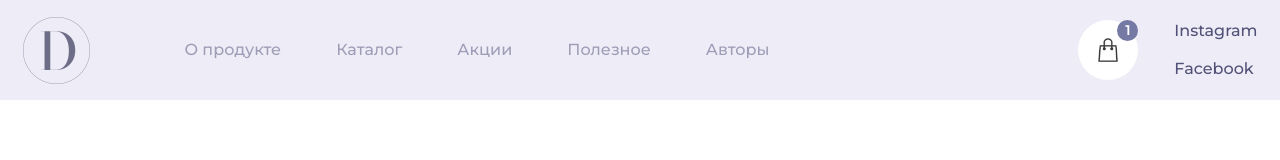
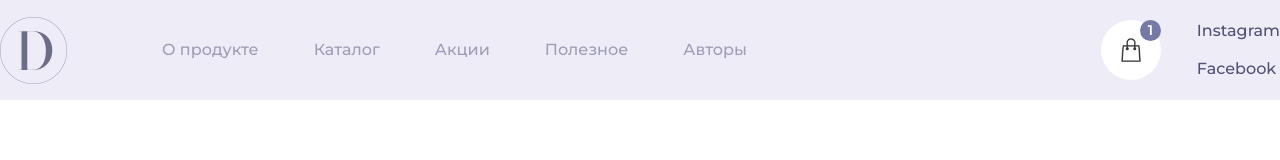
Before and after one commit to ansunrisein/diamaint, a website: page public/index.html in a window 1280 px wide. Drawn offline with nearby package versions, Linux system fonts and the light colour scheme.

Commit message:
Refactor header

```diff
--- a/public/index.html
+++ b/public/index.html
@@ -21,25 +21,21 @@
   </head>
   <body>
     <header class="header">
-      <div class="header__container">
+      <div class="layout header__container">
         <nav class="header__navigation">
           <a href="#">
-            <img class="header__navigation__logo" src="assets/D.png" alt="Diamaint" />
+            <img class="header__logo" src="assets/D.png" alt="Diamaint" />
           </a>
-          <a href="#" class="header__navigation__text">О продукте</a>
-          <a href="#" class="header__navigation__text">Каталог</a>
-          <a href="#" class="header__navigation__text">Акции</a>
-          <a href="#" class="header__navigation__text">Полезное</a>
-          <a href="#" class="header__navigation__text">Авторы</a>
+          <a href="#" class="header__link">О продукте</a>
+          <a href="#" class="header__link">Каталог</a>
+          <a href="#" class="header__link">Акции</a>
+          <a href="#" class="header__link">Полезное</a>
+          <a href="#" class="header__link">Авторы</a>
         </nav>
-        <div class="header__box">
-          <a href="#" class="header__box__basket">
-            <img class="header__box__basket-content" src="assets/basket.png" alt="basket" />
-          </a>
-          <div class="header__box__social">
-            <a href="#" class="header__box__social-text">Instagram</a>
-            <a href="#" class="header__box__social-text">Facebook</a>
-          </div>
+        <a href="#" class="header__cart" data-cart-size="1"></a>
+        <div class="header__social">
+          <a href="#" class="header__social-link">Instagram</a>
+          <a href="#" class="header__social-link">Facebook</a>
         </div>
       </div>
     </header>
--- a/scss/header.scss
+++ b/scss/header.scss
@@ -2,10 +2,12 @@
   display: flex;
   align-items: center;
   justify-content: center;
+
   width: 100%;
   height: 100px;
 
   background: #edecf7;
+
   color: #515076;
   font-weight: 500;
   font-style: normal;
@@ -15,49 +17,51 @@
   &__container {
     display: flex;
     align-items: center;
-    justify-content: space-between;
-    width: 1235px;
   }
 
   &__navigation {
     display: flex;
+    flex: 1;
     align-items: center;
   }
 
-  &__navigation__logo {
+  &__logo {
     width: 67px;
     height: 67px;
     margin-right: 80px;
   }
 
-  &__navigation__text {
+  &__link {
     margin-right: 25px;
     padding: 25px 15px;
     opacity: 0.5;
+    transition: all 150ms linear;
 
-    transition: all 150ms linear;
-  }
-
-  &__navigation__text:hover {
+    &:hover {
       border-radius: 3px;
       background: rgba(81, 80, 118, 0.1);
       opacity: 1;
     }
+  }
 
-  &__box__basket {
+  &__cart {
     position: relative;
     display: flex;
     align-items: center;
     justify-content: center;
+
     width: 60px;
     height: 60px;
+
     border-radius: 50%;
+    background-color: #fff;
+    background-image: url('assets/basket.png');
+    background-position: center;
+    background-size: 20px 24px;
+    background-repeat: no-repeat;
 
-    background: #fff;
-  }
-
-  &__box__basket::after {
-    content: '1';
+    &::after {
+      content: attr(data-cart-size);
       position: absolute;
       top: 0;
       right: 0;
@@ -65,36 +69,29 @@
       display: flex;
       align-items: center;
       justify-content: center;
+
       width: 21px;
       height: 21px;
 
       border-radius: 50%;
+
       background: #757aa5;
+
       color: #fff;
       font-weight: 600;
       font-size: 14px;
       line-height: 17px;
       text-transform: uppercase;
     }
-
-  &__box__basket-content {
-    width: 20px;
-    height: 24px;
   }
 
-  &__box__social {
+  &__social {
     display: flex;
     flex-direction: column;
   }
 
-  &__box {
-    display: flex;
-    align-items: center;
-  }
-
-  &__box__social-text {
+  &__social-link {
     margin-left: 36px;
-
     font-weight: 500;
     font-size: 16px;
     line-height: 38px;
--- a/scss/index.scss
+++ b/scss/index.scss
@@ -1,2 +1,3 @@
 @import 'header';
+@import 'layout';
 @import 'reset';
--- /dev/null
+++ b/scss/layout.scss
@@ -0,0 +1,5 @@
+.layout {
+  width: 1388px;
+  margin-right: auto;
+  margin-left: auto;
+}
```
Also changed, not shown: public/style.css, 1 other file. Lines whose indentation alone changed are shown as unchanged.
